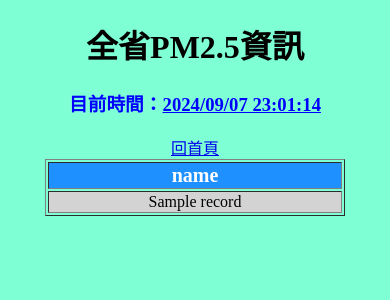
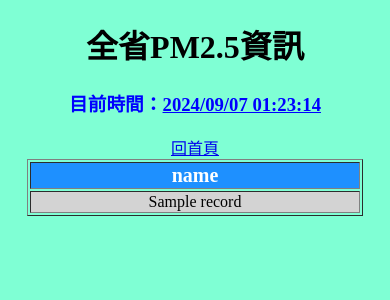
Before and after one commit to futahati/flaskdemo, a Flask app: page /pm25 in a window 390 px wide. Shown: the top 300 px of the page. Run offline with Flask 3, Linux system fonts and the light colour scheme; a database or web service that is not in the repository returns one stand-in record (values such as "Sample title"); data that the repository does not hold is empty.

Commit message:
變更檢視視窗大小

```diff
--- a/main.py
+++ b/main.py
@@ -33,7 +33,7 @@ def get_pm25():
     data = {
         "columns": columns,
         "values": values,
-        "today": today.strftime("%Y/%m/%d %M:%H:%S"),
+        "today": today.strftime("%Y/%m/%d %H:%M:%S"),
     }
     return render_template("pm25.html", data=data)
 
--- a/templates/pm25.html
+++ b/templates/pm25.html
@@ -13,7 +13,7 @@
         }
 
         table {
-            width: 80%;
+            width: 60%;
             margin: 0 auto;
         }
 
@@ -25,6 +25,12 @@
 
         td {
             background-color: lightgray;
+        }
+
+        @media screen and (max-width:1024px) {
+            table {
+                width: 90%;
+            }
         }
     </style>
 </head>
```
